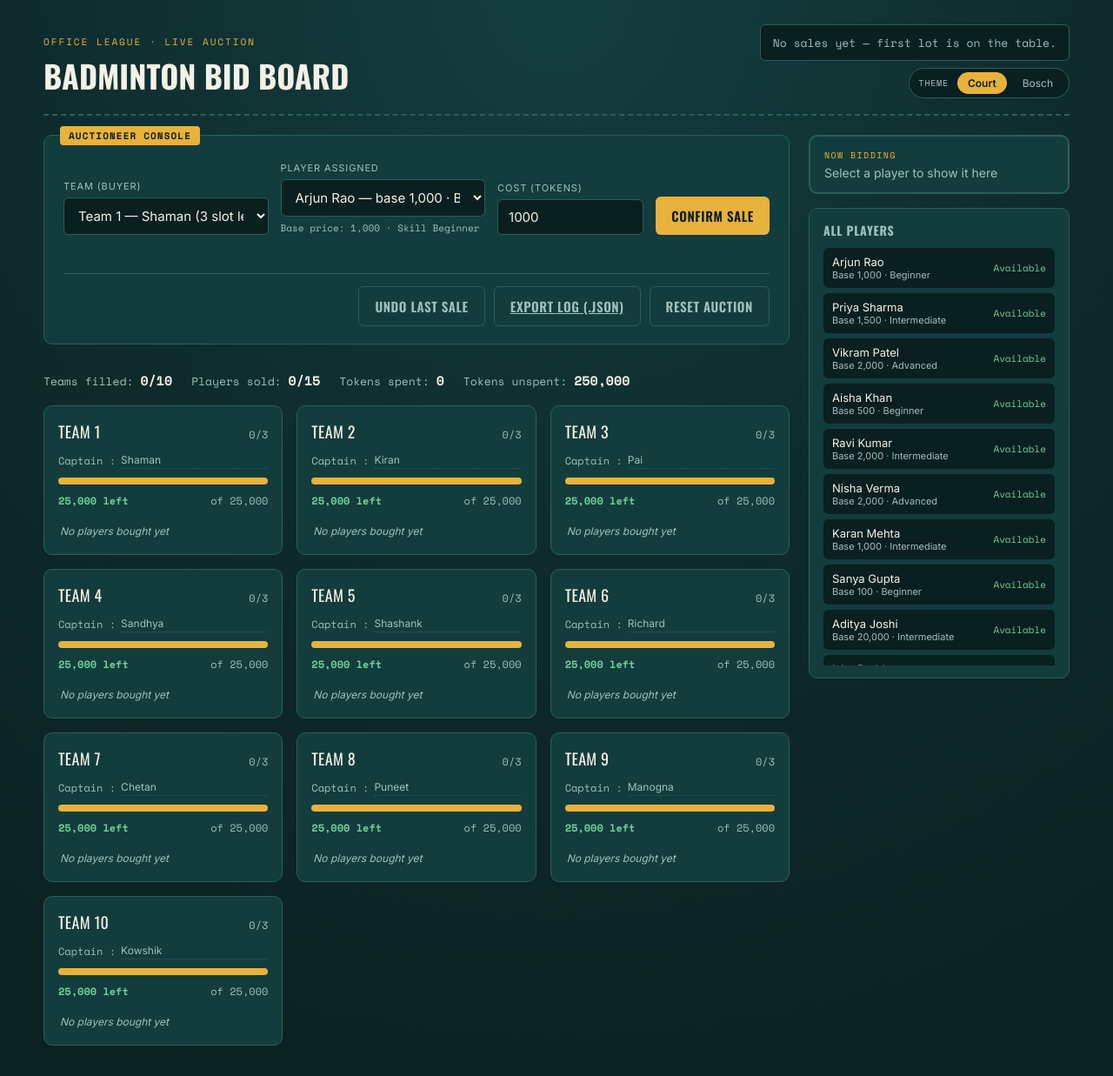
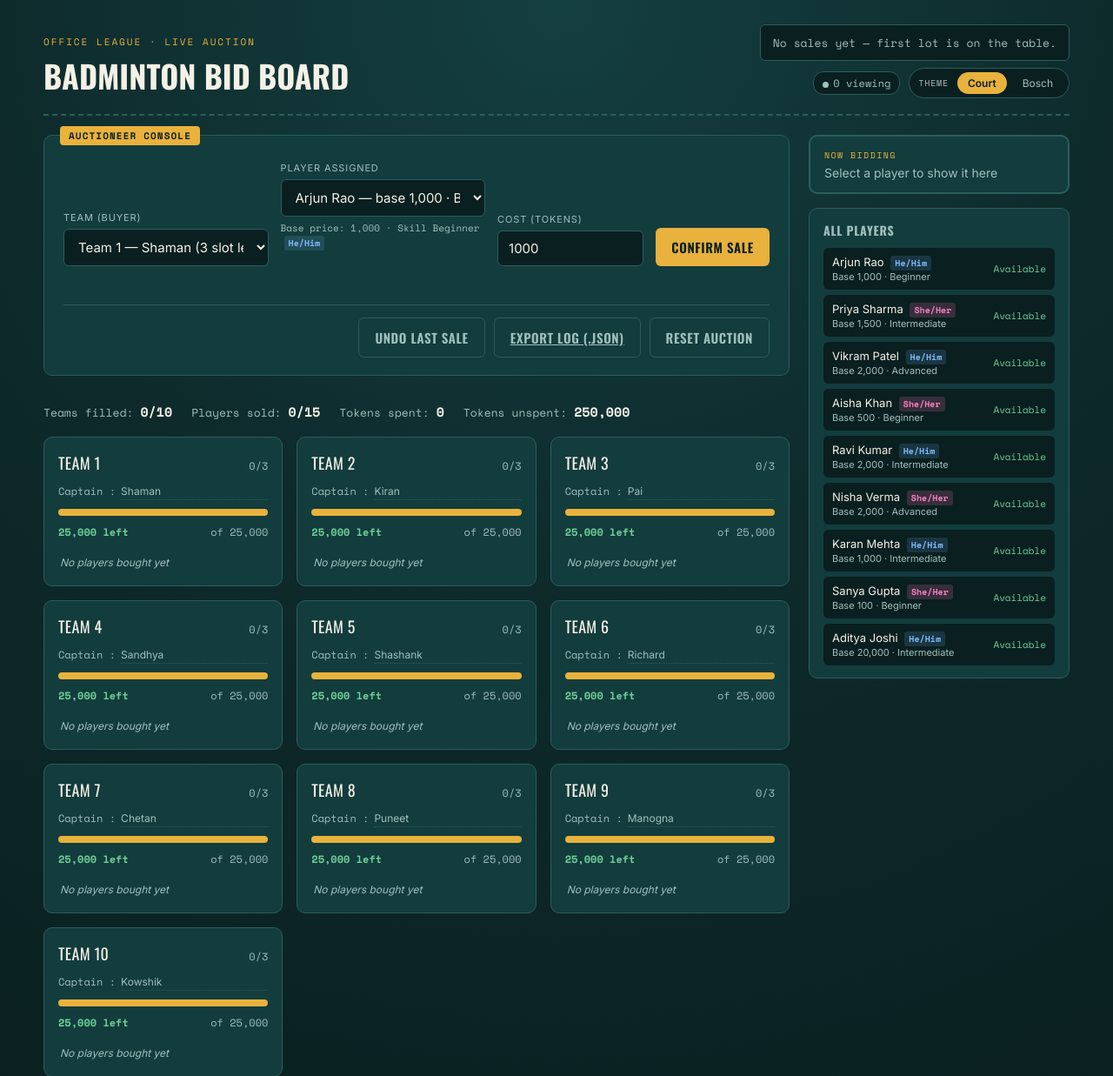
Before and after one commit to ShamanBhat/Auction_App, a Flask app: page / in a window 1280 px wide. Shown: the top 1237 px of the page at 87% size. Run offline with Flask 3, Linux system fonts and the light colour scheme; parts of the project's set-up code (start-up, migrations or seed data) failed here and were passed over.

Commit message:
feat: add M/F players + rule

```diff
--- a/server.py
+++ b/server.py
@@ -79,7 +79,7 @@ def ensure_players_file(num_teams):
     if not os.path.exists(PLAYERS_FILE):
         total = max(1, num_teams) * SLOTS
         sample = [
-            {"name": f"Player {i}", "base_price": 500, "skill": "B"}
+            {"name": f"Player {i}", "base_price": 500, "skill": "B", "gender": "M"}
             for i in range(1, total + 1)
         ]
         with open(PLAYERS_FILE, "w") as f:
@@ -90,11 +90,14 @@ def ensure_players_file(num_teams):
 
     pool = []
     for i, p in enumerate(raw, start=1):
+        raw_gender = (p.get("gender") or "M").strip().upper()
+        gender = "F" if raw_gender in ("F", "FEMALE", "SHE", "HER") else "M"
         pool.append({
             "id": i,
             "name": (p.get("name") or f"Player {i}").strip(),
             "base_price": int(p.get("base_price") or 0),
             "skill": (p.get("skill") or "").strip(),
+            "gender": gender,
         })
     return pool
 
@@ -152,6 +155,28 @@ def load_state():
             state["current_bid_player_id"] = None
         if "theme" not in state:
             state["theme"] = "court"
+
+        # Migrate: backfill missing 'gender' field on any player entry (both
+        # in the pool and already bought into teams). Read the current
+        # players.json to get the canonical gender for each id, then fall
+        # back to "M" if it's genuinely not specified anywhere.
+        needs_gender = any("gender" not in p for p in state.get("players", []))
+        if needs_gender:
+            try:
+                num_teams = len(state.get("teams", [])) or DEFAULT_TEAMS_IF_MISSING
+                fresh_pool = ensure_players_file(num_teams)
+                gender_map = {p["id"]: p["gender"] for p in fresh_pool}
+            except Exception:
+                gender_map = {}
+            for p in state.get("players", []):
+                if "gender" not in p:
+                    p["gender"] = gender_map.get(p["id"], "M")
+            # Also patch players already stored inside team rosters
+            for team in state.get("teams", []):
+                for rp in team.get("players", []):
+                    if "gender" not in rp:
+                        rp["gender"] = gender_map.get(rp.get("player_id"), "M")
+
         return state
     return default_state()
 
@@ -193,6 +218,8 @@ def state_with_budgets(state):
     out["current_bid_player"] = next(
         (p for p in out["players"] if p["id"] == out.get("current_bid_player_id")), None
     )
+    with _subscribers_lock:
+        out["viewer_count"] = len(_subscribers)
     return out
 
 
@@ -304,6 +331,23 @@ def api_sale():
         if cost > remaining(team, state):
             return jsonify(error=f"{team['name']} only has {remaining(team, state):,} tokens left."), 400
 
+        # Enforce: each team must have at least 1 female player. If this is
+        # the last slot and there are no females yet, only a female player
+        # can be bought.
+        slots = state["config"]["slots"]
+        is_last_slot = len(team["players"]) == slots - 1
+        team_has_female = any(p.get("gender") == "F" for p in team["players"])
+        if is_last_slot and not team_has_female and player.get("gender") != "F":
+            # Count available female players to give a helpful message
+            available_females = [
+                p for p in state["players"]
+                if not p["sold"] and p.get("gender") == "F"
+            ]
+            return jsonify(
+                error=f"{team['name']} has no female players yet — the last slot must be filled by a female player. "
+                      f"({len(available_females)} female player{'s' if len(available_females) != 1 else ''} still available)"
+            ), 400
+
         player["sold"] = True
         player["team_id"] = team_id
         team["players"].append({
@@ -311,6 +355,7 @@ def api_sale():
             "name": player["name"],
             "base_price": player["base_price"],
             "skill": player["skill"],
+            "gender": player.get("gender", "M"),
             "cost": cost,
         })
         state["log"].append({
--- a/static/console.css
+++ b/static/console.css
@@ -60,3 +60,11 @@
 
 .roster li .rm{cursor:pointer;color:var(--danger);font-family:'Space Mono',monospace;margin-left:8px;opacity:.7;}
 .roster li .rm:hover{opacity:1;}
+.viewer-count{font-family:'Space Mono',monospace;font-size:12px;color:var(--text-dim);
+  background:var(--court-deep);border:1px solid var(--line);border-radius:12px;
+  padding:4px 10px;white-space:nowrap;}
+.viewer-count .vc-dot{display:inline-block;width:7px;height:7px;border-radius:50%;
+  background:var(--ok);margin-right:5px;vertical-align:middle;}
+.viewer-count.none .vc-dot{background:var(--text-dim);}
+.female-warn{font-family:'Space Mono',monospace;font-size:11px;color:#f77ec0;
+  margin-top:4px;min-height:14px;}
--- a/static/console.js
+++ b/static/console.js
@@ -37,6 +37,10 @@ function populateTeamSelect(){
 function populatePlayerSelect(){
   const sel = document.getElementById('playerSelect');
   const prev = sel.value;
+  const teamId = parseInt(document.getElementById('teamSelect').value,10);
+  const team = STATE.teams.find(t=>t.id===teamId);
+  const isLastSlot = team && team.players.length === STATE.slots - 1;
+  const teamHasFemale = team && team.players.some(p=>p.gender==='F');
   const available = STATE.players.filter(p=>!p.sold);
   sel.innerHTML = '';
   if(available.length === 0){
@@ -49,7 +53,10 @@ function populatePlayerSelect(){
       const opt = document.createElement('option');
       opt.value = p.id;
       const skill = p.skill ? ` · ${p.skill}` : '';
-      opt.textContent = `${p.name} — base ${p.base_price.toLocaleString()}${skill}`;
+      const gLabel = p.gender === 'F' ? ' · She/Her' : ' · He/Him';
+      opt.textContent = `${p.name} — base ${p.base_price.toLocaleString()}${skill}${gLabel}`;
+      // Grey out males when last slot requires a female
+      if(isLastSlot && !teamHasFemale && p.gender !== 'F') opt.disabled = true;
       sel.appendChild(opt);
     });
   }
@@ -57,17 +64,34 @@ function populatePlayerSelect(){
   updateBaseHint();
 }
 
+function genderBadge(g){ return `<span class="gender-badge ${g}">${g==='F'?'She/Her':'He/Him'}</span>`; }
+
 function updateBaseHint(){
   const sel = document.getElementById('playerSelect');
   const hint = document.getElementById('baseHint');
+  const warn = document.getElementById('femaleWarn');
   const costInput = document.getElementById('playerCost');
   const player = STATE.players.find(p=>String(p.id)===sel.value);
   if(player){
-    hint.textContent = `Base price: ${player.base_price.toLocaleString()}${player.skill ? ' · Skill '+player.skill : ''}`;
+    hint.innerHTML = `Base price: ${player.base_price.toLocaleString()}${player.skill ? ' · Skill '+player.skill : ''} ${genderBadge(player.gender)}`;
     if(!costInput.value){ costInput.value = player.base_price; }
     costInput.min = player.base_price;
   } else {
     hint.textContent = '\u00A0';
+  }
+  // Check if selected team's last slot requires a female player
+  if(warn){
+    const teamId = parseInt(document.getElementById('teamSelect').value,10);
+    const team = STATE.teams.find(t=>t.id===teamId);
+    if(team){
+      const isLastSlot = team.players.length === STATE.slots - 1;
+      const teamHasFemale = team.players.some(p=>p.gender==='F');
+      if(isLastSlot && !teamHasFemale){
+        warn.textContent = '⚠ Last slot — must be a female player (She/Her)';
+      } else {
+        warn.textContent = '';
+      }
+    }
   }
 }
 
@@ -108,7 +132,7 @@ function renderPoolList(){
     } else {
       statusHtml = `<span class="ps available">Available</span>`;
     }
-    li.innerHTML = `<span class="pn"><span>${esc(p.name)}</span><span class="sk">Base ${p.base_price.toLocaleString()}${p.skill?' · '+esc(p.skill):''}</span></span>${statusHtml}`;
+    li.innerHTML = `<span class="pn"><span>${esc(p.name)} ${genderBadge(p.gender||'M')}</span><span class="sk">Base ${p.base_price.toLocaleString()}${p.skill?' · '+esc(p.skill):''}</span></span>${statusHtml}`;
     list.appendChild(li);
   });
 }
@@ -144,7 +168,7 @@ function renderTeams(){
     let rosterHtml = team.players.length === 0
       ? '<li class="placeholder">No players bought yet</li>'
       : team.players.map((p,idx)=>`
-          <li><span>${esc(p.name)}${p.skill?` <span style="color:var(--text-dim)">(${esc(p.skill)})</span>`:''}</span>
+          <li><span>${esc(p.name)}${p.skill?` <span style="color:var(--text-dim)">(${esc(p.skill)})</span>`:''} ${genderBadge(p.gender||'M')}</span>
             <span><span class="pcost">${p.cost.toLocaleString()}</span>
             <span class="rm" data-team="${team.id}" data-idx="${idx}" title="Remove">✕</span></span>
           </li>`).join('');
@@ -175,7 +199,16 @@ function renderTeams(){
   });
 }
 
-function renderAll(){ populateTeamSelect(); populatePlayerSelect(); renderTeams(); renderTicker(); renderSummary(); renderNowBidding(); renderPoolList(); applyTheme(); }
+function renderAll(){ populateTeamSelect(); populatePlayerSelect(); renderTeams(); renderTicker(); renderSummary(); renderNowBidding(); renderPoolList(); applyTheme(); renderViewerCount(); }
+
+function renderViewerCount(){
+  const n = STATE.viewer_count || 0;
+  const el = document.getElementById('viewerCount');
+  const num = document.getElementById('viewerNum');
+  if(!el || !num) return;
+  num.textContent = n;
+  el.className = 'viewer-count' + (n === 0 ? ' none' : '');
+}
 
 function applyTheme(){
   const theme = STATE.theme || 'court';
@@ -229,6 +262,7 @@ async function resetAuction(){
 document.getElementById('confirmBtn').addEventListener('click', confirmSale);
 document.getElementById('undoBtn').addEventListener('click', undoLast);
 document.getElementById('resetBtn').addEventListener('click', resetAuction);
+document.getElementById('teamSelect').addEventListener('change', ()=>{ populatePlayerSelect(); });
 document.getElementById('playerSelect').addEventListener('change', ()=>{ updateBaseHint(); announceCurrentBid(); });
 document.getElementById('playerCost').addEventListener('keydown', e=>{ if(e.key==='Enter') confirmSale(); });
 
--- a/static/style.css
+++ b/static/style.css
@@ -64,5 +64,9 @@ h1{font-family:'Oswald',sans-serif;font-weight:700;font-size:36px;margin:4px 0 0
 .pool-list .ps{font-family:'Space Mono',monospace;font-size:11px;text-align:right;white-space:nowrap;}
 .pool-list .ps.available{color:var(--ok);}
 .pool-list .ps.sold{color:var(--gold);}
+.gender-badge{display:inline-block;font-family:'Space Mono',monospace;font-size:10px;
+  font-weight:700;padding:1px 5px;border-radius:3px;margin-left:4px;vertical-align:middle;}
+.gender-badge.M{background:rgba(100,160,220,.18);color:#7eb8f7;}
+.gender-badge.F{background:rgba(255,120,180,.18);color:#f77ec0;}
 
 footer{text-align:center;margin-top:34px;font-family:'Space Mono',monospace;font-size:11px;color:var(--text-dim);}
--- a/static/viewer.js
+++ b/static/viewer.js
@@ -4,6 +4,7 @@
 // devices, so this is belt-and-suspenders, not the only safeguard.
 
 function esc(s){ const d=document.createElement('div'); d.textContent = s==null?'':s; return d.innerHTML; }
+function genderBadge(g){ return `<span class="gender-badge ${g}">${g==='F'?'She/Her':'He/Him'}</span>`; }
 
 function renderTicker(state){
   const el = document.getElementById('ticker');
@@ -35,7 +36,7 @@ function renderTeams(state){
     const fillClass = pct<=15?'crit':(pct<=35?'low':'');
     let rosterHtml = team.players.length === 0
       ? '<li class="placeholder">No players bought yet</li>'
-      : team.players.map(p=>`<li><span>${esc(p.name)}${p.skill?` <span style="color:var(--text-dim)">(${esc(p.skill)})</span>`:''}</span><span class="pcost">${p.cost.toLocaleString()}</span></li>`).join('');
+      : team.players.map(p=>`<li><span>${esc(p.name)}${p.skill?` <span style="color:var(--text-dim)">(${esc(p.skill)})</span>`:''} ${genderBadge(p.gender||'M')}</span><span class="pcost">${p.cost.toLocaleString()}</span></li>`).join('');
     card.innerHTML = `
       <div class="team-head">
         <div class="team-name">${esc(team.name)}</div>
@@ -80,7 +81,7 @@ function renderPoolList(state){
     } else {
       statusHtml = `<span class="ps available">Available</span>`;
     }
-    li.innerHTML = `<span class="pn"><span>${esc(p.name)}</span><span class="sk">Base ${p.base_price.toLocaleString()}${p.skill?' · '+esc(p.skill):''}</span></span>${statusHtml}`;
+    li.innerHTML = `<span class="pn"><span>${esc(p.name)} ${genderBadge(p.gender||'M')}</span><span class="sk">Base ${p.base_price.toLocaleString()}${p.skill?' · '+esc(p.skill):''}</span></span>${statusHtml}`;
     list.appendChild(li);
   });
 }
--- a/templates/console.html
+++ b/templates/console.html
@@ -17,10 +17,13 @@
     </div>
     <div class="header-right">
       <div class="ticker" id="ticker"><span>No sales yet — first lot is on the table.</span></div>
-      <div class="theme-toggle" id="themeToggle">
-        <span class="tt-label">Theme</span>
-        <button class="tt-btn" data-theme="court">Court</button>
-        <button class="tt-btn" data-theme="bosch">Bosch</button>
+      <div style="display:flex;align-items:center;gap:10px;flex-wrap:wrap;justify-content:flex-end;">
+        <div class="viewer-count none" id="viewerCount"><span class="vc-dot"></span><span id="viewerNum">0</span> viewing</div>
+        <div class="theme-toggle" id="themeToggle">
+          <span class="tt-label">Theme</span>
+          <button class="tt-btn" data-theme="court">Court</button>
+          <button class="tt-btn" data-theme="bosch">Bosch</button>
+        </div>
       </div>
     </div>
   </header>
@@ -37,6 +40,7 @@
             <label for="playerSelect">Player assigned</label>
             <select id="playerSelect"></select>
             <div class="hint" id="baseHint">&nbsp;</div>
+            <div class="female-warn" id="femaleWarn"></div>
           </div>
           <div class="field">
             <label for="playerCost">Cost (tokens)</label>
```
Also changed, not shown: players.json (+15 -15 lines), 1 other file.
